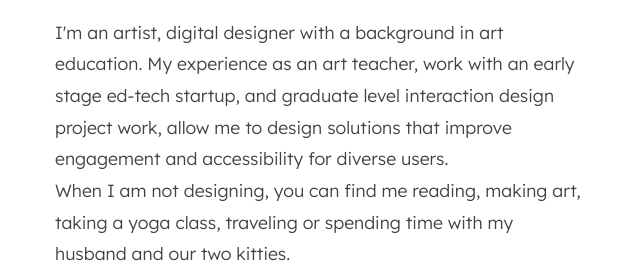
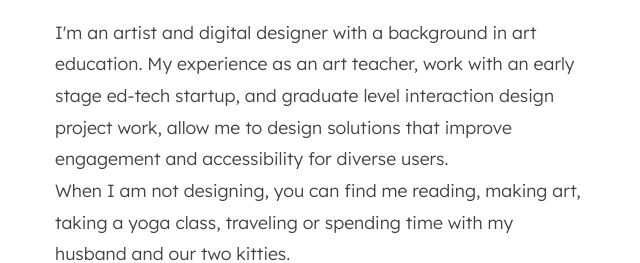
Before and after one commit to smcre8tive/saramckeecre8tive, a plain HTML site: page about.html in a window 1280 px wide. Shown: the part 193-456 px from the top of the page, 25-665 px from the left. Drawn offline with Linux system fonts and the light colour scheme.

Commit message:
Update about.html

```diff
--- a/about.html
+++ b/about.html
@@ -276,7 +276,7 @@
     <section class="hero">
         <div class="hero-content">
             <h1>About Me</h1>
-            <p>I'm an artist, digital designer with a background in art education. My experience as an art teacher, work with an early stage ed-tech startup, and graduate level interaction design project work, allow me to design solutions that improve engagement and accessibility for diverse users. </p>
+            <p>I'm an artist and digital designer with a background in art education. My experience as an art teacher, work with an early stage ed-tech startup, and graduate level interaction design project work, allow me to design solutions that improve engagement and accessibility for diverse users. </p>
             <p>When I am not designing, you can find me reading, making art, taking a yoga class, traveling or spending time with my husband and our two kitties.</p>
         </div>
         <div class="hero-image"></div>
```
